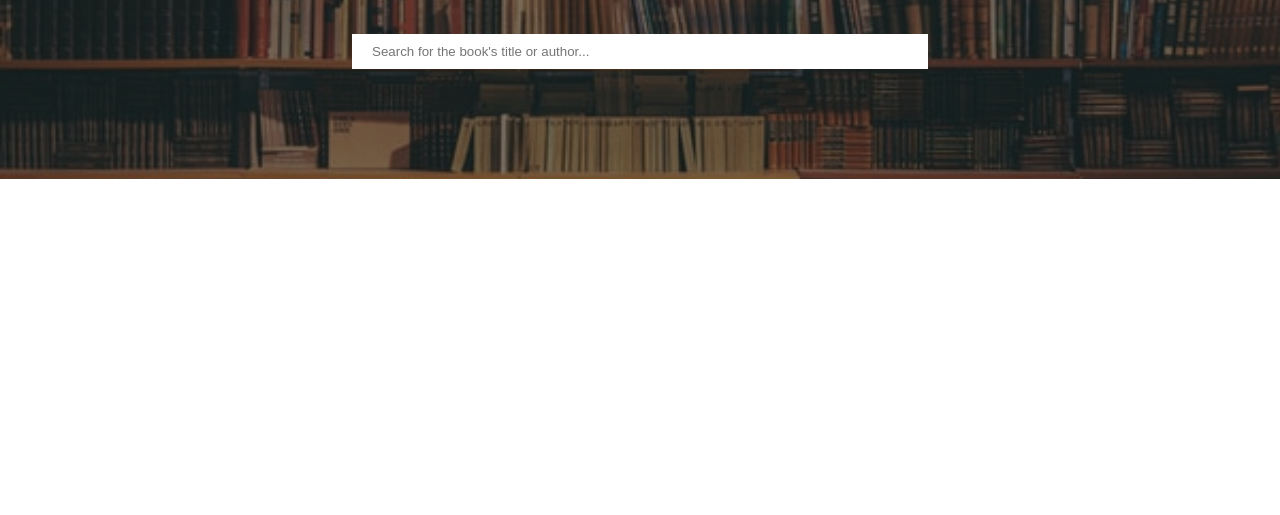
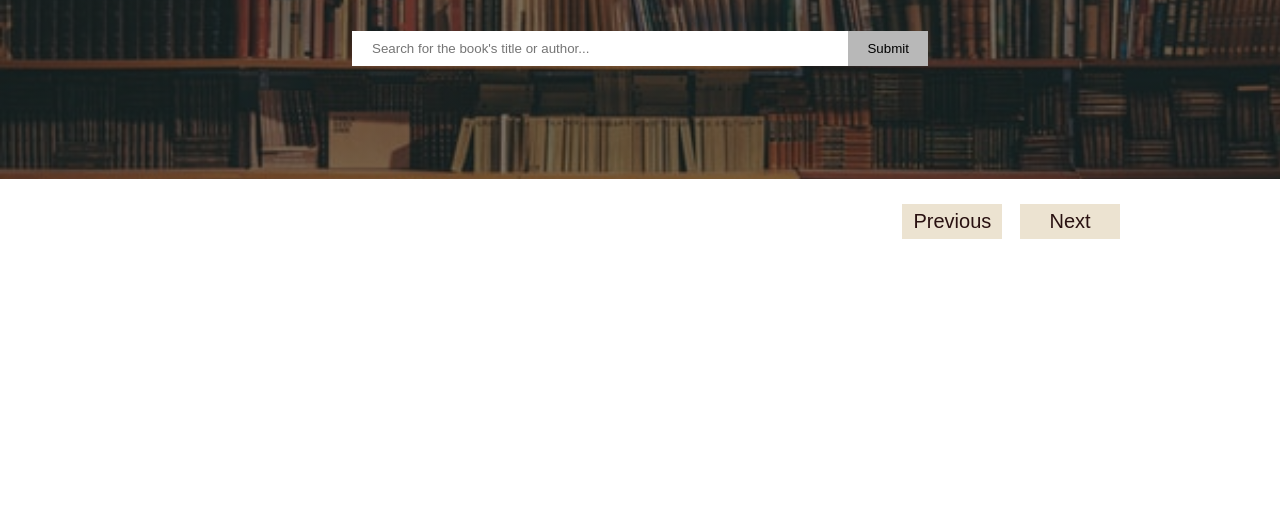
Before and after one commit to staten-island-tech/api-project-ivy-zhu-and-ashley-xiao, a website built with Parcel: page src/search.html in a window 1280 px wide. Shown: the part 285-800 px from the top of the page. Built offline with nearby package versions, Linux system fonts and the light colour scheme; no server answers.

Commit message:
search bar

```diff
--- a/src/js/DOM.js
+++ b/src/js/DOM.js
@@ -1,5 +1,9 @@
 const DOMSelectors = {
   searchResult: document.querySelector(".search-results"),
+  searchForm: document.querySelector(".search-form"),
+  searchInput: document.querySelector(".search-bar"),
+  previousButton: document.querySelector(".previous-btn"),
+  nextButton: document.querySelector(".next-btn"),
 };
 
 export { DOMSelectors };
--- a/src/js/index.js
+++ b/src/js/search.js
@@ -1,13 +1,15 @@
 import { DOMSelectors } from "./DOM";
 
 const key = "usCi4RaBNDKBfG3jWXiTgwjpfSJ6aWG4";
+let currentPage = 0;
 
 const query = async function () {
     try {
-        const response = await fetch(`https://api.nytimes.com/svc/books/v3/lists/current/hardcover-fiction.json?api-key=${key}`);
+        const response = await fetch(`https://api.nytimes.com/svc/books/v3/lists/overview.json?api-key=${key}`);
         const data = await response.json();
         const results = data.results;
-        results.books.forEach((book) => {
+        const lists = results.lists;
+        lists[currentPage].books.forEach((book) => {
             DOMSelectors.searchResult.insertAdjacentHTML("beforeend",
             `<div class="searched-books">
             <img
--- a/src/scss/_variables.scss
+++ b/src/scss/_variables.scss
@@ -5,12 +5,9 @@ body{
     font-size: 62.5%;
     box-sizing: border-box;
     scroll-behavior: smooth;
+    font-family: 'Roboto', sans-serif;
 }
 
 $colors: (
     primary: #ECE3D1,
 );
-
-@mixin roboto {
-    font-family: 'Roboto', sans-serif;
-}
--- a/src/scss/style.scss
+++ b/src/scss/style.scss
@@ -11,7 +11,6 @@
 
 .heading {
   color:white;
-  @include roboto;
   display:flex;
   flex-direction: column;
   text-align: center;
@@ -48,7 +47,6 @@
   display: flex;
   flex-direction: row;
   margin-right: 4rem;
-  @include roboto;
   font-weight: 400;
   font-size: 3vh;
   justify-content: space-evenly;
@@ -71,7 +69,6 @@
   justify-content: center;
   align-items: center;
   flex-direction: column;
-  @include roboto;
 }
 
 .search-line {
@@ -132,16 +129,60 @@
   font-size: 3rem;
   color:white;
   font-weight: 400;
-  @include roboto;
   margin-bottom: 5rem;
 }
 
+.search-form {
+  width: 60%;
+  display:flex;
+  flex-direction: row;
+}
+
 .search-bar {
-  width: 60%;
+  width: 100%;
   padding: 1rem 2rem;
   border-radius: 0;
   border: none;
   outline: none;
+}
+
+.submit-btn {
+  width: 9rem;
+  outline: none;
+  border-radius: 0;
+  padding: 5px 1rem;
+  color:black;
+  border: none;
+  background-color: rgb(184, 184, 184);
+}
+
+// page navigation
+.page-btns {
+  display:flex;
+  flex-direction: row-reverse;
+  align-items: center;
+}
+
+.page-nav {
+  width: 17%;
+  display: flex;
+  justify-content: space-between;
+  align-items: center;
+  margin: 2.5rem 0 3rem 0;
+  margin-right: 12.5%;
+}
+
+.previous-btn,
+.next-btn {
+  font-size: 2rem;
+  border:none;
+  border-radius: 0;
+  outline: none;
+  height: 3.5rem;
+  width: 10rem;
+  padding: 5px 1rem;
+  background-color: #ECE3D1;
+  color: rgb(41, 17, 17);
 }
 
 //result
@@ -165,7 +206,6 @@
 
 .book-info {
   margin-left: 4rem;
-  @include roboto;
   width: 75%;
   font-size: 1.7rem;
 }
--- a/src/search.html
+++ b/src/search.html
@@ -19,7 +19,10 @@
     <section class="search-page">
         <div class="search-section">
             <span class="search-text">Search for New York's best selling books!</span>
-            <input class="search-bar" type="text" placeholder="Search for the book's title or author...">
+            <form class="search-form">
+                <input class="search-bar" type="text" placeholder="Search for the book's title or author...">
+                <input class="submit-btn" type="submit">
+            </form>
         </div>
     </section>
     <section class="search-results">
@@ -40,7 +43,13 @@
             </div>
         </div> -->
     </section>
+    <section class="page-btns">
+        <div class="page-nav">
+            <button class="previous-btn">Previous</button>
+            <button class="next-btn">Next</button>
+        </div>
+    </section>
 
-    <script src="js/index.js"></script>
+    <script src="js/search.js"></script>
 </body>
 </html>
```
Also changed, not shown: src/index.html (+1 -1 lines).
